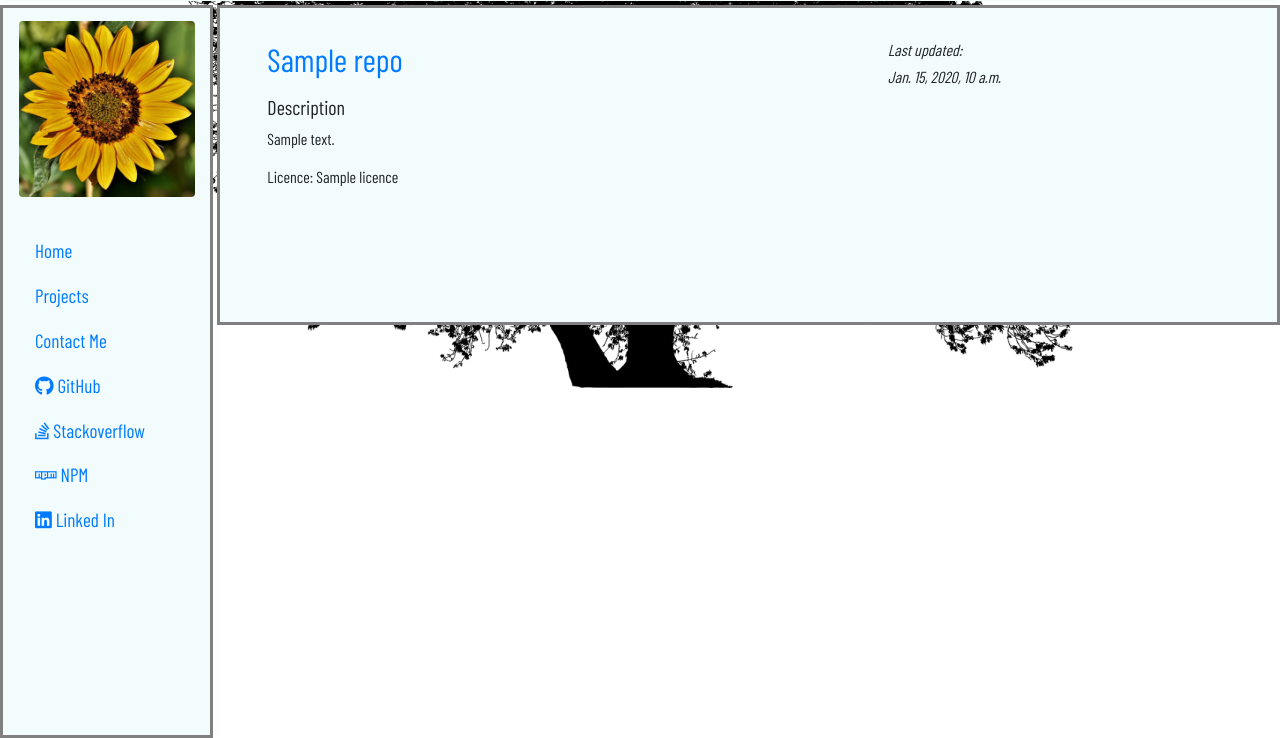
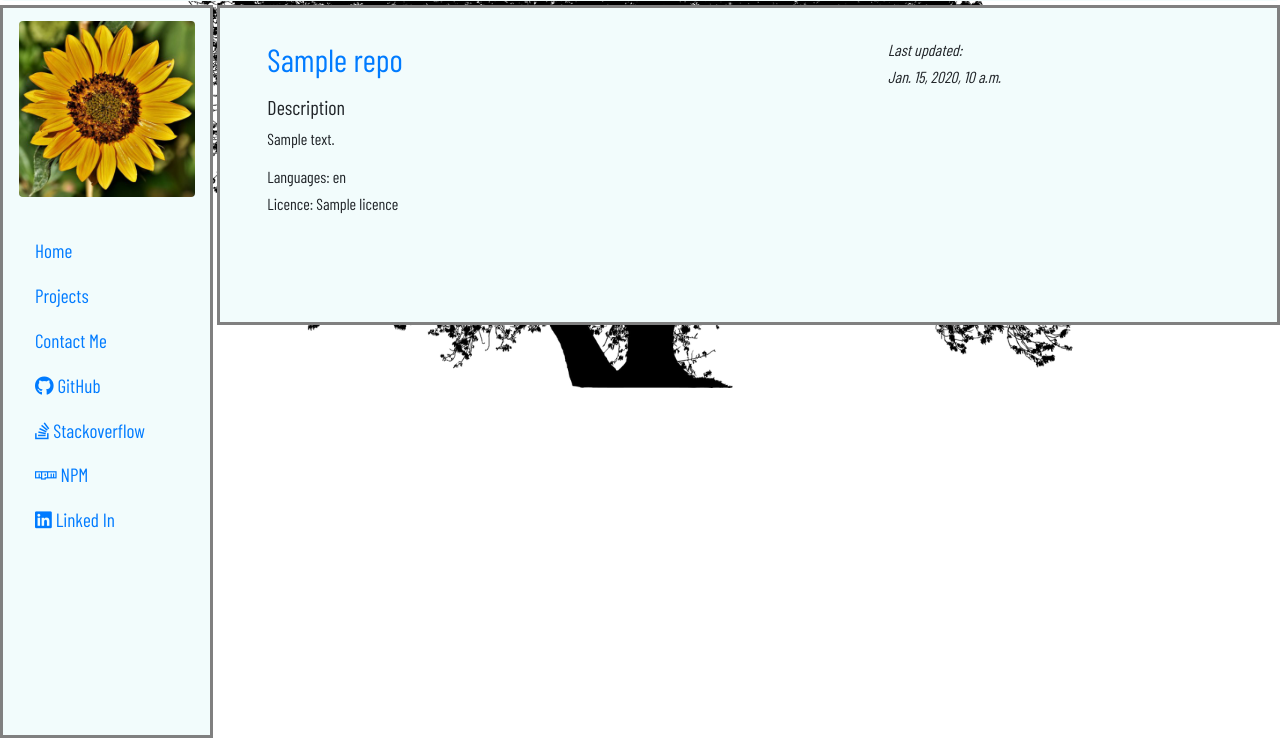
Before and after one commit to sudo-joseph/mywebpage, a Django app: template templates/git_repo_base.html in a window 1280 px wide. Shown: the part 216-954 px from the top of the page. Run offline with Django 3.2, Linux system fonts and the light colour scheme; the template is opened without the code that fills it: most values are stand-ins (such as "Sample title", 1, 10 or a date in 2020); some libraries are stand-ins or nearby versions.

Commit message:
added languages element to project list

```diff
--- a/templates/git_repo_base.html
+++ b/templates/git_repo_base.html
@@ -22,6 +22,7 @@
           <div class="col">
             <h5>Description</h5>
             <p class="">{{repo.content_text|truncatechars:350|safe}}</p>
+            <h6>Languages: {{repo.language}}</h6>
             {% if repo.licence %}
             <h6>Licence: {{repo.licence}}</h6>
             {% endif %}
--- a/utils.py
+++ b/utils.py
@@ -174,6 +174,7 @@ def github_api(request):
                            'last_updated':repo['updated_at'],
                            'output_link':repo['svn_url'],
                            'content_text':repo['description'],
+                           'language':repo['language'],
                            }
             if repo['license']:
                 post_details['licence'] = repo['licence']['name']
```
